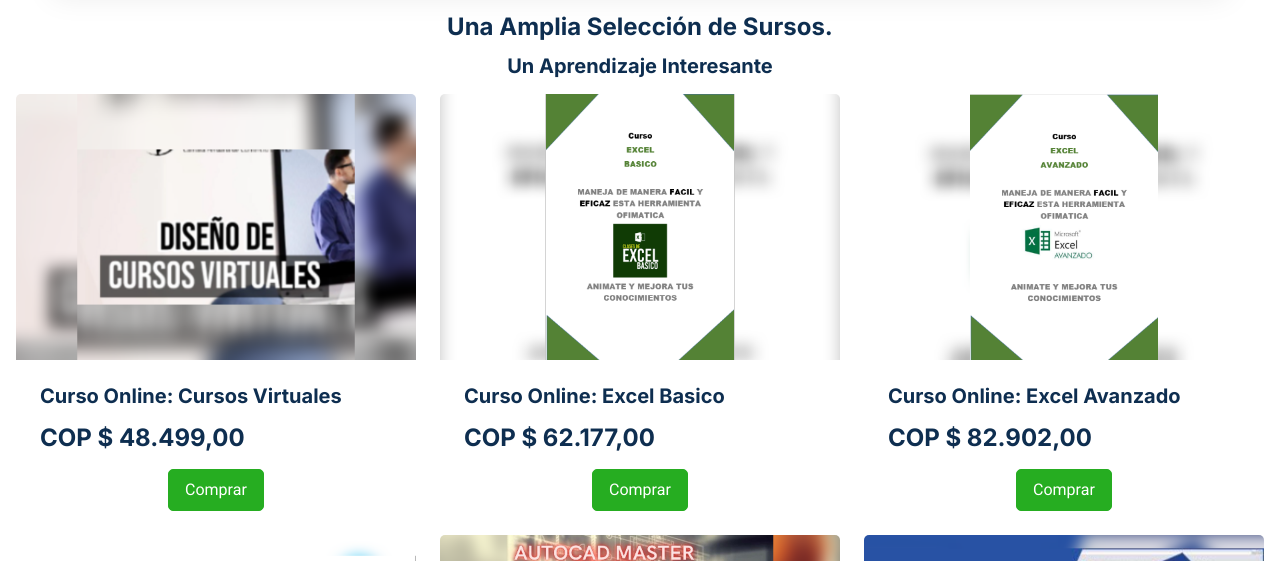
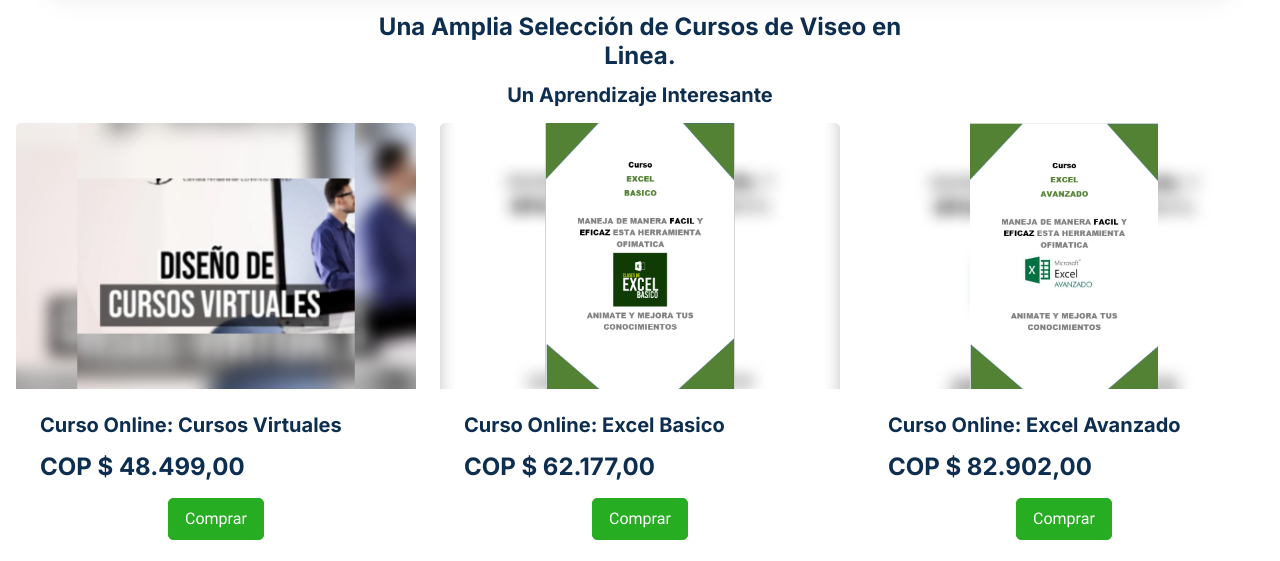
Before and after one commit to Helder8a/tucurso, a plain HTML site: page index.html in a window 1280 px wide. Shown: the part 127-688 px from the top of the page. Drawn offline with nearby package versions, Linux system fonts and the light colour scheme; files that its build step writes are made by us from their sources.

Commit message:
Add files via upload

```diff
--- a/index.html
+++ b/index.html
@@ -90,7 +90,7 @@
             <div class="container">
                 <div class="row g-0 gx-1 align-items-end">
                     <div class="text-center mx-auto mb-1 wow fadeInUp" data-wow-delay="0.1s" style="max-width: 600px;">
-                        <h4 class="text-black"></span>Una Amplia Selección de Sursos.</h4>
+                        <h4 class="text-black"></span>Una Amplia Selección de Cursos de Viseo en Linea.</h4>
                     </div>
                 </div>
             </div>
```
